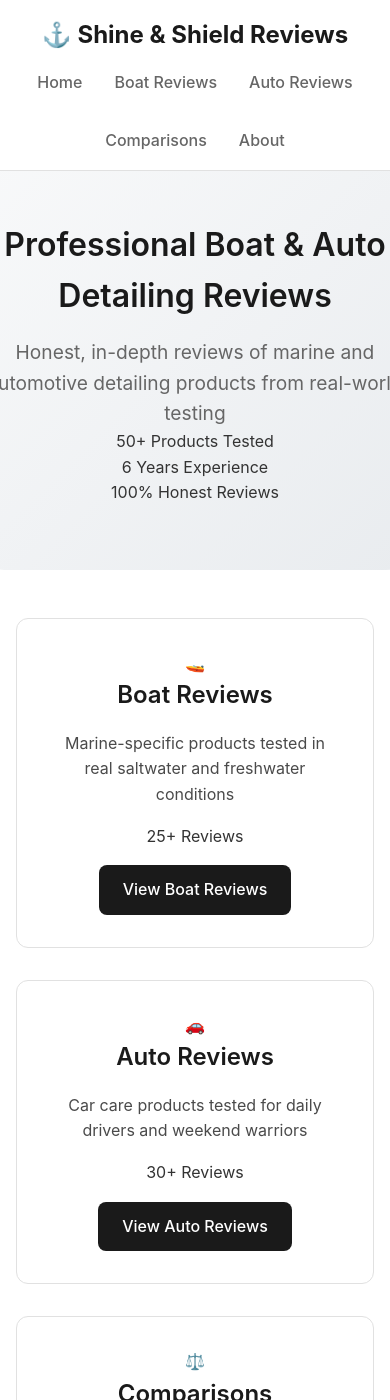
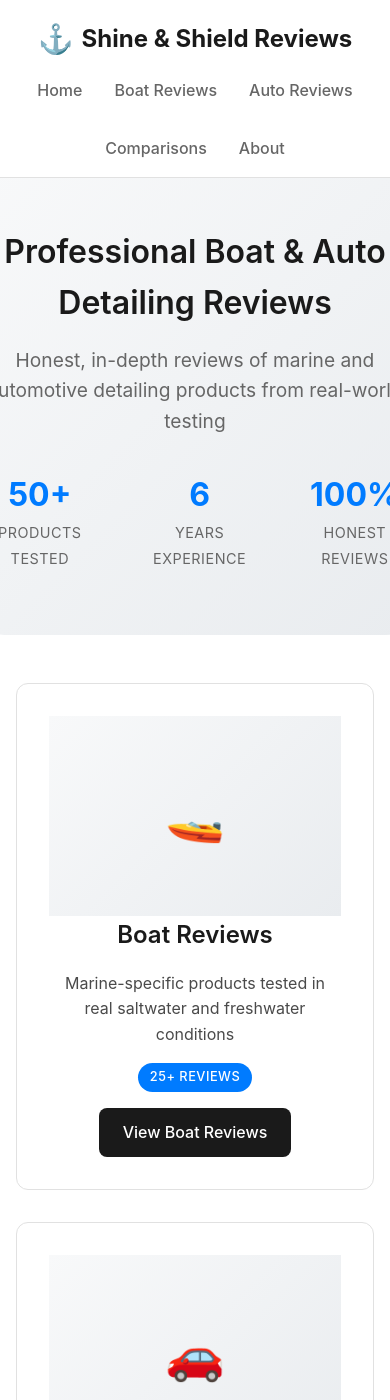
Before and after one commit to landwehr72/shine-shield-reviews.github.io, a Jekyll site: the page built from index.html, in a window 390 px wide and 1400 px high. Built offline with Jekyll 4.4.1, drawn with Linux system fonts in a browser that asks for light colours.

Commit message:
Update main.css

```diff
--- a/assets/css/main.css
+++ b/assets/css/main.css
@@ -313,7 +313,122 @@ footer {
     flex-direction: column;
     gap: 1rem;
   }
+  /* Professional Logo Styling */
+.logo {
+  display: flex;
+  align-items: center;
+  gap: 0.5rem;
+  font-size: 1.5rem;
+  font-weight: 700;
+  color: #1a1a1a;
+  text-decoration: none;
+}
 
+.logo-icon {
+  font-size: 1.8rem;
+  color: #007bff;
+}
+
+/* Enhanced Hero Section */
+.hero-content {
+  max-width: 800px;
+  margin: 0 auto;
+}
+
+.hero-stats {
+  display: flex;
+  justify-content: center;
+  gap: 3rem;
+  margin-top: 2rem;
+}
+
+.stat {
+  text-align: center;
+}
+
+.stat-number {
+  display: block;
+  font-size: 2rem;
+  font-weight: 700;
+  color: #007bff;
+}
+
+.stat-label {
+  font-size: 0.9rem;
+  color: #666;
+  text-transform: uppercase;
+  letter-spacing: 0.5px;
+}
+
+/* Professional Product Cards */
+.product-card {
+  background: #fff;
+  border: 1px solid #e1e1e1;
+  border-radius: 12px;
+  overflow: hidden;
+  transition: transform 0.3s, box-shadow 0.3s;
+}
+
+.product-card:hover {
+  transform: translateY(-5px);
+  box-shadow: 0 15px 40px rgba(0,0,0,0.1);
+}
+
+.product-image {
+  width: 100%;
+  height: 200px;
+  background: linear-gradient(135deg, #f8f9fa 0%, #e9ecef 100%);
+  display: flex;
+  align-items: center;
+  justify-content: center;
+  font-size: 3rem;
+  color: #666;
+}
+
+/* Professional Badges */
+.badge {
+  display: inline-block;
+  background: #007bff;
+  color: #fff;
+  padding: 0.25rem 0.75rem;
+  border-radius: 20px;
+  font-size: 0.8rem;
+  font-weight: 500;
+  text-transform: uppercase;
+  letter-spacing: 0.5px;
+}
+
+.badge.verified {
+  background: #28a745;
+}
+
+.badge.featured {
+  background: #ffc107;
+  color: #333;
+}
+
+/* Professional Author Box */
+.author-box {
+  background: #f8f9fa;
+  border-radius: 12px;
+  padding: 2rem;
+  margin: 3rem 0;
+  text-align: center;
+}
+
+.author-avatar {
+  width: 80px;
+  height: 80px;
+  border-radius: 50%;
+  background: #007bff;
+  color: #fff;
+  display: flex;
+  align-items: center;
+  justify-content: center;
+  font-size: 2rem;
+  font-weight: 700;
+  margin: 0 auto 1rem;
+}
   nav ul {
     flex-wrap: wrap;
     justify-content: center;
```
